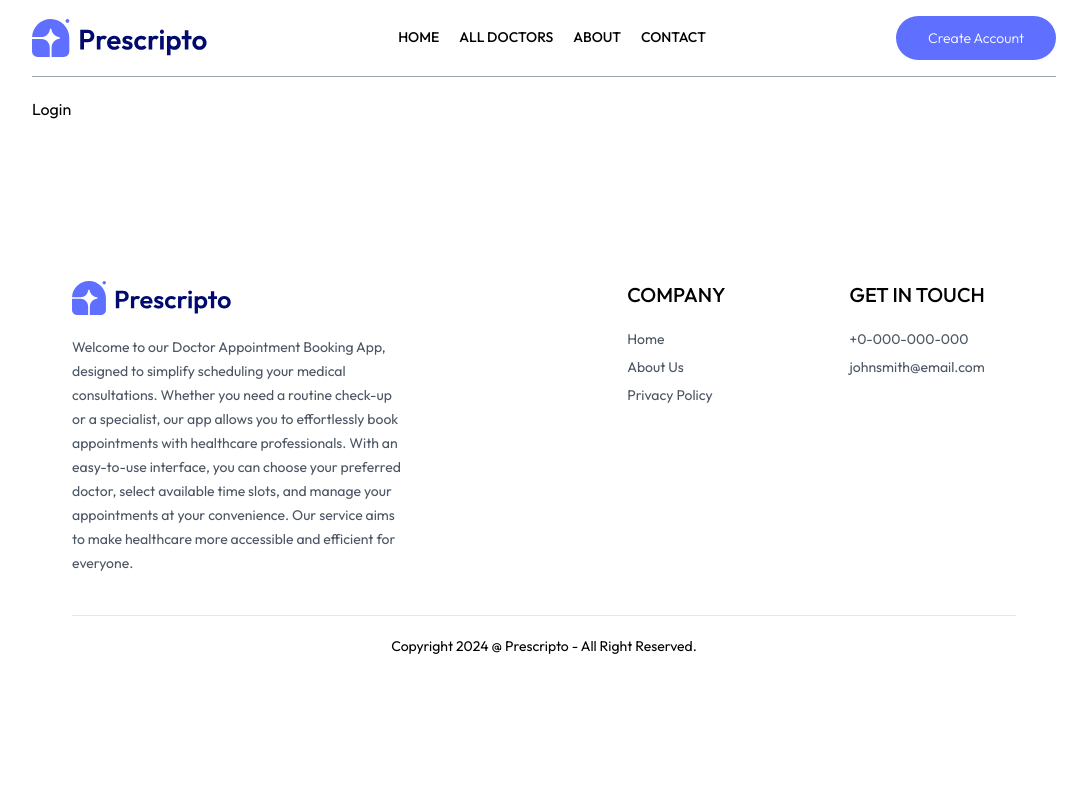
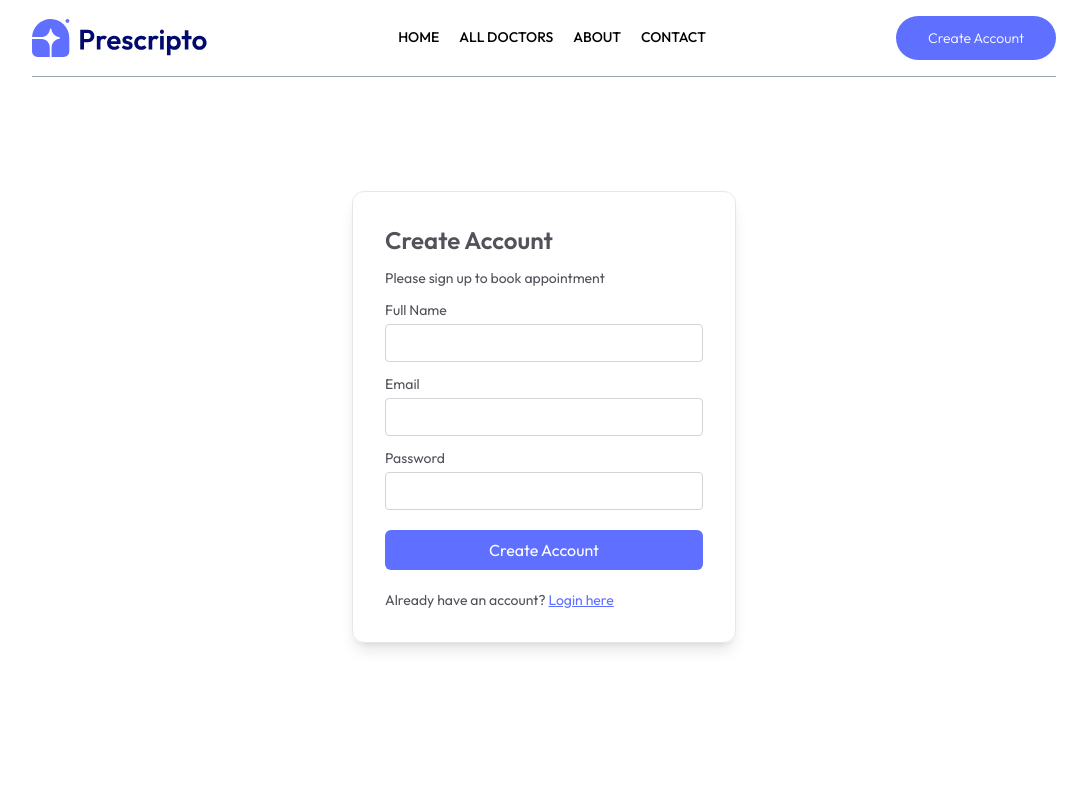
Before and after one commit to karananeja/prescripto-fe, a React (Vite) app: page /login in a window 1280 px wide. Shown: the top 800 px of the page, without its empty margins (96-1183 px from the left). Built offline with nearby package versions, Linux system fonts and the light colour scheme.

Commit message:
chore: complete the login page

```diff
--- a/src/pages/Login.tsx
+++ b/src/pages/Login.tsx
@@ -1,3 +1,85 @@
+import { FormEvent, useState } from 'react';
+
 export const Login = () => {
-  return <div>Login</div>;
+  const [isLogin, setIsLogin] = useState(false);
+  const [email, setEmail] = useState('');
+  const [password, setPassword] = useState('');
+  const [name, setName] = useState('');
+
+  const handleSubmit = (event: FormEvent<HTMLFormElement>) => {
+    event.preventDefault();
+    console.log({ email, password, name });
+  };
+
+  return (
+    <form className='min-h-[80vh] flex items-center' onSubmit={handleSubmit}>
+      <div className='flex flex-col gap-3 m-auto items-start p-8 min-w-80 sm:min-w-96 border rounded-xl text-zinc-600 text-sm shadow-lg'>
+        <p className='text-2xl font-semibold'>
+          {isLogin ? 'Login' : 'Create Account'}
+        </p>
+        <p>Please {isLogin ? 'log in' : 'sign up'} to book appointment</p>
+
+        {!isLogin ? (
+          <div className='w-full'>
+            <p>Full Name</p>
+            <input
+              className='border border-zinc-300 rounded w-full p-2 mt-1'
+              type='text'
+              value={name}
+              onChange={(e) => setName(e.target.value)}
+              required
+            />
+          </div>
+        ) : null}
+
+        <div className='w-full'>
+          <p>Email</p>
+          <input
+            className='border border-zinc-300 rounded w-full p-2 mt-1'
+            type='email'
+            value={email}
+            onChange={(e) => setEmail(e.target.value)}
+            required
+          />
+        </div>
+
+        <div className='w-full'>
+          <p>Password</p>
+          <input
+            className='border border-zinc-300 rounded w-full p-2 mt-1'
+            type='password'
+            value={password}
+            onChange={(e) => setPassword(e.target.value)}
+            required
+          />
+        </div>
+
+        <button className='bg-primary text-white w-full py-2 my-2 rounded-md text-base'>
+          {isLogin ? 'Login' : 'Create Account'}
+        </button>
+
+        {isLogin ? (
+          <p>
+            Create a new account?{' '}
+            <span
+              className='text-primary underline cursor-pointer'
+              onClick={() => setIsLogin(!isLogin)}
+            >
+              Click here
+            </span>
+          </p>
+        ) : (
+          <p>
+            Already have an account?{' '}
+            <span
+              className='text-primary underline cursor-pointer'
+              onClick={() => setIsLogin(!isLogin)}
+            >
+              Login here
+            </span>
+          </p>
+        )}
+      </div>
+    </form>
+  );
 };
```
